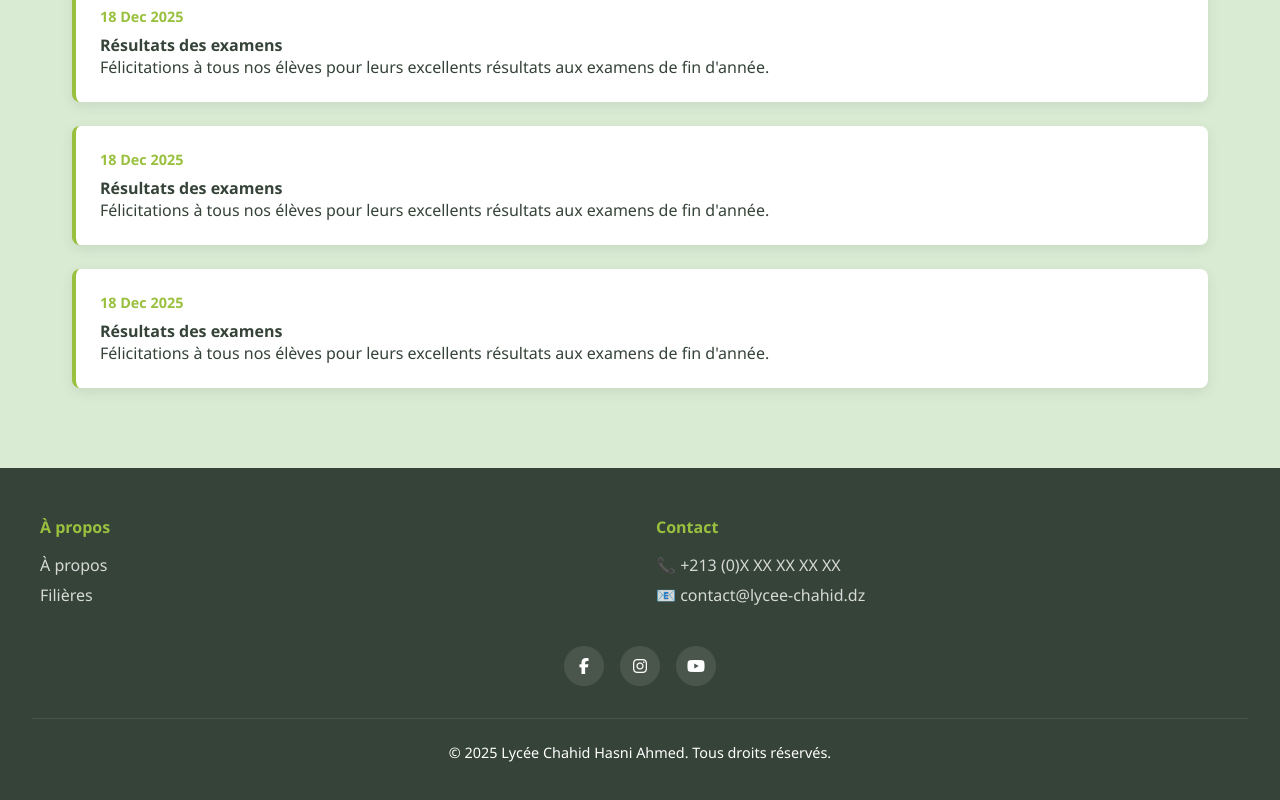
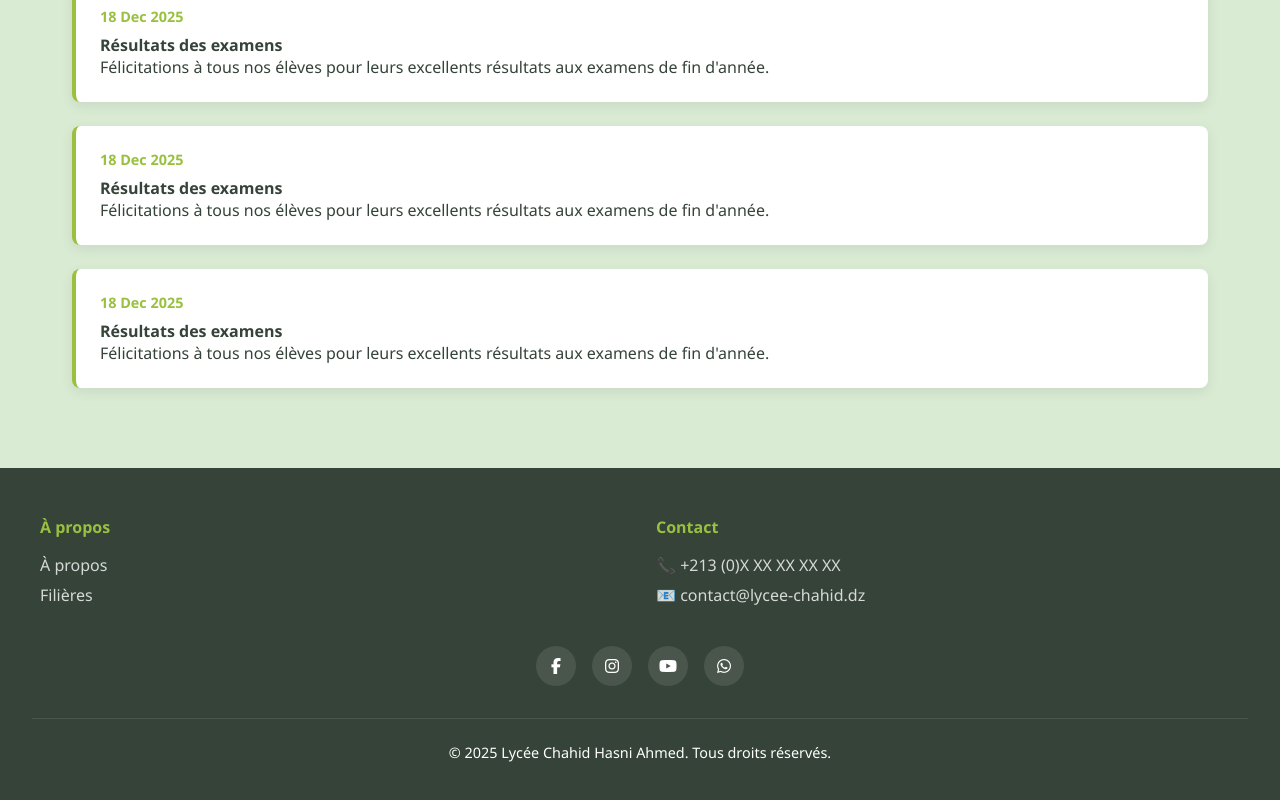
Before and after one commit to farouk24967/HIGH-school, a plain HTML site: page index.html in a window 1280 px wide. Shown: the part 1619-2419 px from the top of the page. Drawn offline with Linux system fonts and the light colour scheme.

Commit message:
Update index.html

```diff
--- a/index.html
+++ b/index.html
@@ -799,6 +799,7 @@
             <a href="#"><i class="fab fa-facebook-f"></i></a>
             <a href="#"><i class="fab fa-instagram"></i></a>
             <a href="#"><i class="fab fa-youtube"></i></a>
+            <a href="#"><i class="fab fa-whatsapp"></i></a>
         </div>
         <div style="text-align: center; border-top: 1px solid rgba(255,255,255,0.1); padding-top: 1.5rem; font-size: 0.9rem;">
             <p>&copy; 2025 Lycée Chahid Hasni Ahmed. <span data-i18n="footer_rights">Tous droits réservés.</span></p>
```
